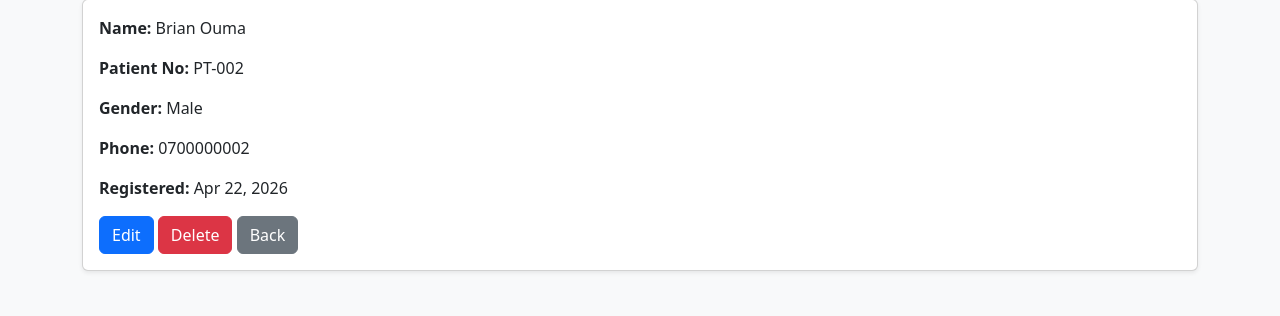
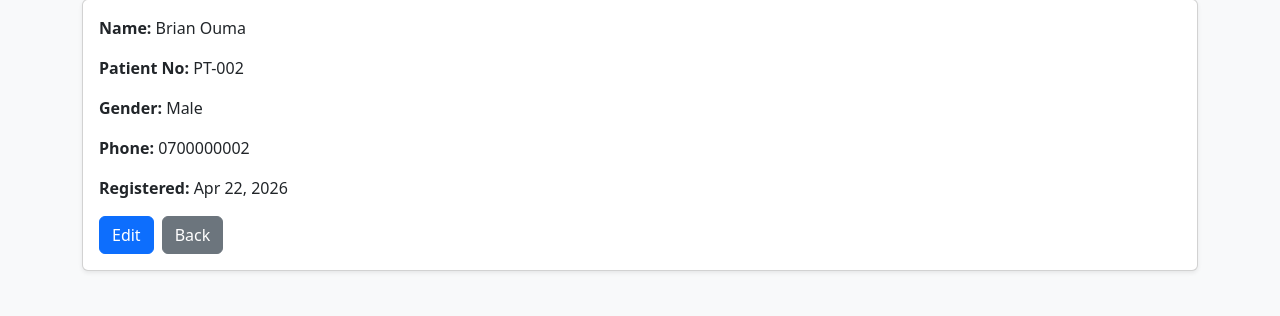
Before and after one commit to georgesultan931-bit/smartlab-manager, a Django app: page /patients/2/ in a window 1280 px wide. Shown: the part 135-451 px from the top of the page. Run offline with Django 5.2, Linux system fonts and the light colour scheme; data comes from the database, SQL or seed files in the repository; both versions use the stored data as it was after the commit.

Commit message:
Restrict patient delete to admin users

```diff
--- a/apps/patients/views.py
+++ b/apps/patients/views.py
@@ -1,4 +1,5 @@
 from django.contrib import messages
+from django.http import HttpResponseForbidden
 from django.shortcuts import render, get_object_or_404, redirect
 from django.db.models import Q
 
@@ -57,6 +58,9 @@ def patient_update(request, pk):
 
 
 def patient_delete(request, pk):
+    if not request.user.is_superuser:
+        return HttpResponseForbidden("You are not allowed to delete patients.")
+
     patient = get_object_or_404(Patient, pk=pk)
 
     if request.method == 'POST':
--- a/templates/patients/detail.html
+++ b/templates/patients/detail.html
@@ -11,10 +11,15 @@
         <p><strong>Phone:</strong> {{ patient.phone }}</p>
         <p><strong>Registered:</strong> {{ patient.created_at|date:"M d, Y" }}</p>
 
-        <a href="{% url 'patients:update' patient.pk %}" class="btn btn-primary">Edit</a>
-        <a href="{% url 'patients:delete' patient.pk %}" class="btn btn-danger">Delete</a>
-        <a href="{% url 'patients:list' %}" class="btn btn-secondary">Back</a>
+        <div class="mt-3 d-flex gap-2">
+            <a href="{% url 'patients:update' patient.pk %}" class="btn btn-primary">Edit</a>
 
+            {% if request.user.is_superuser %}
+            <a href="{% url 'patients:delete' patient.pk %}" class="btn btn-danger">Delete</a>
+            {% endif %}
+
+            <a href="{% url 'patients:list' %}" class="btn btn-secondary">Back</a>
+        </div>
     </div>
 </div>
 {% endblock %}
```
Also changed, not shown: db.sqlite3.
